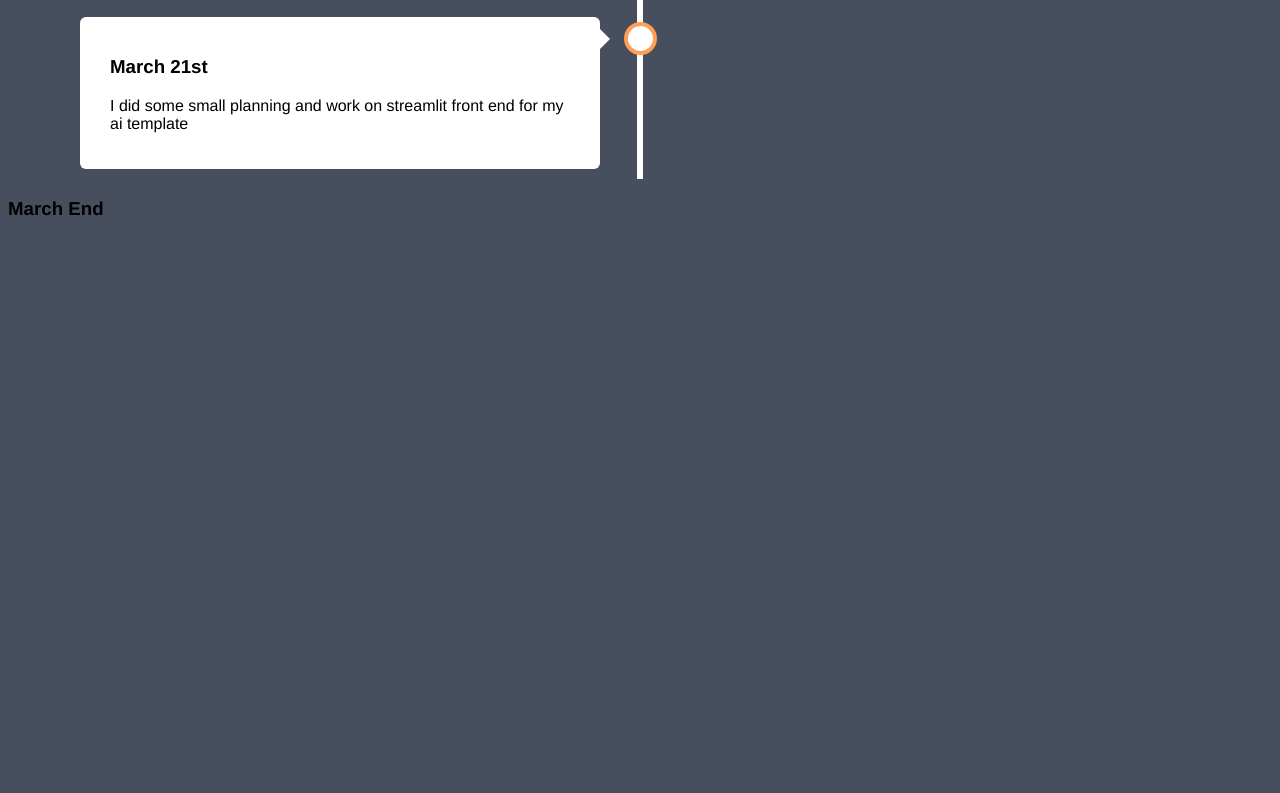
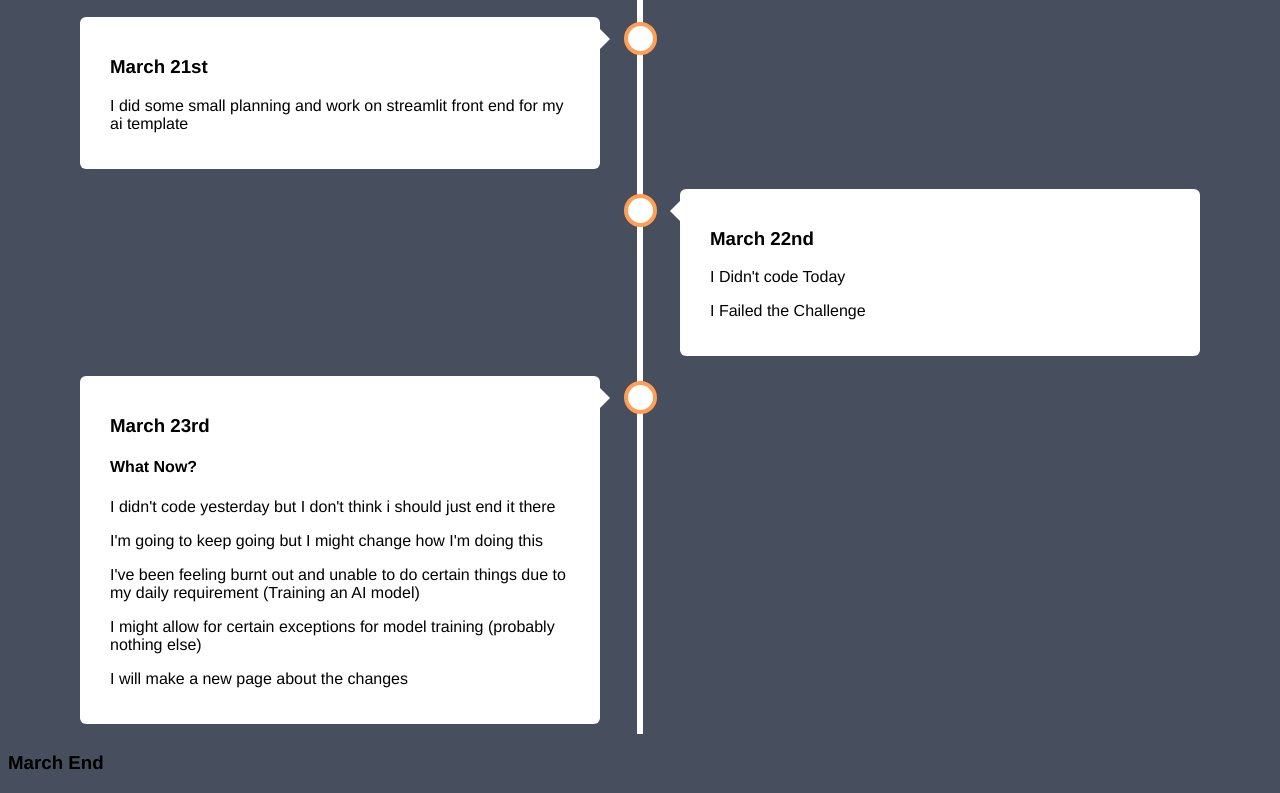
Before and after one commit to JoeMJr/2026CodeSomethingADay, a plain HTML site: page march-timeline.html in a window 1280 px wide. Shown: the part 3703-4496 px from the top of the page. Before the commit the page ends 3941 px from the top, so only its background shows below. Drawn offline with Linux system fonts and the light colour scheme.

Commit message:
march2223

```diff
--- a/march-timeline.html
+++ b/march-timeline.html
@@ -146,6 +146,24 @@
                     <p>I did some small planning and work on streamlit front end for my ai template</p>
                 </div>
             </div>
+            <div class="container right">
+                <div class="content">
+                    <h3>March 22nd</h3>
+                    <p>I Didn't code Today</p>
+                    <p>I Failed the Challenge</p>
+                </div>
+            </div>
+            <div class="container left">
+                <div class="content">
+                    <h3>March 23rd</h3>
+                    <h4>What Now?</h4>
+                    <p>I didn't code yesterday but I don't think i should just end it there</p>
+                    <p>I'm going to keep going but I might change how I'm doing this</p>
+                    <p>I've been feeling burnt out and unable to do certain things due to my daily requirement (Training an AI model)</p>
+                    <p>I might allow for certain exceptions for model training (probably nothing else)</p>
+                    <p>I will make a new page about the changes</p>
+                </div>
+            </div>
             <!--
             <div class="container right">
                 <div class="content">
```
